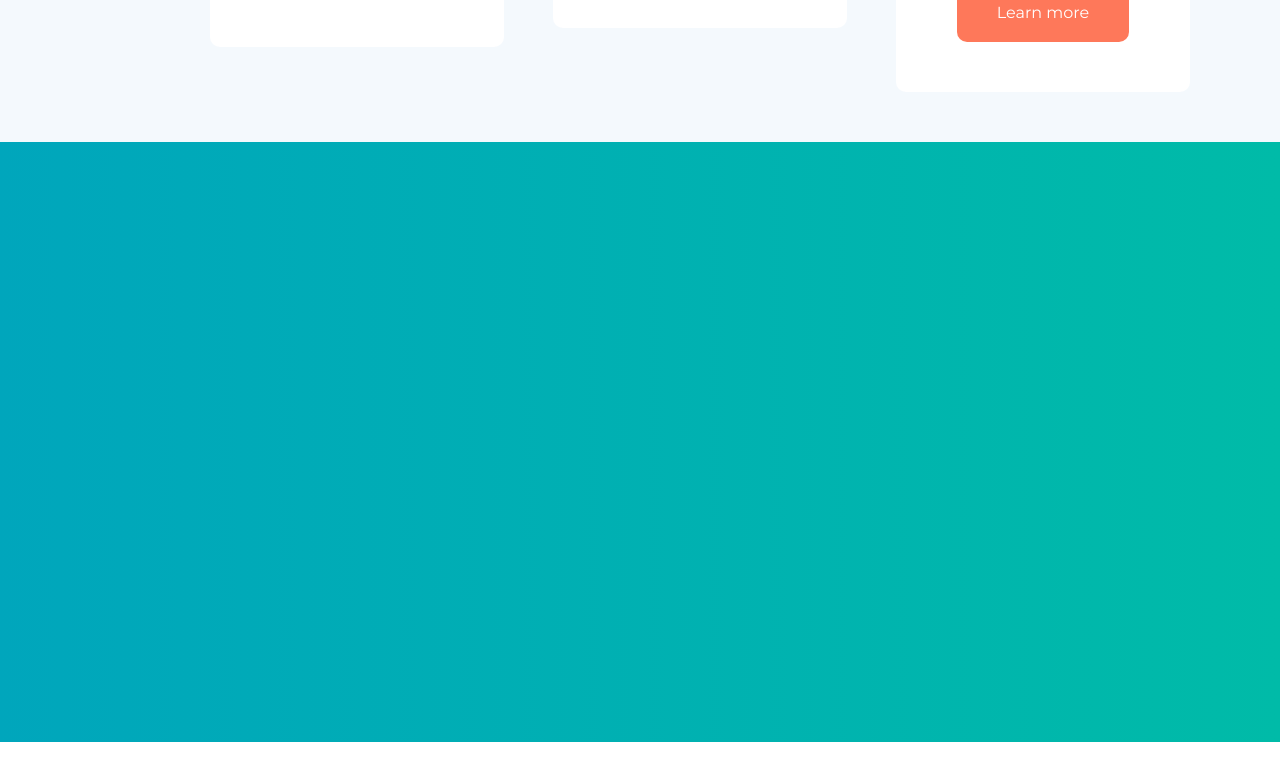
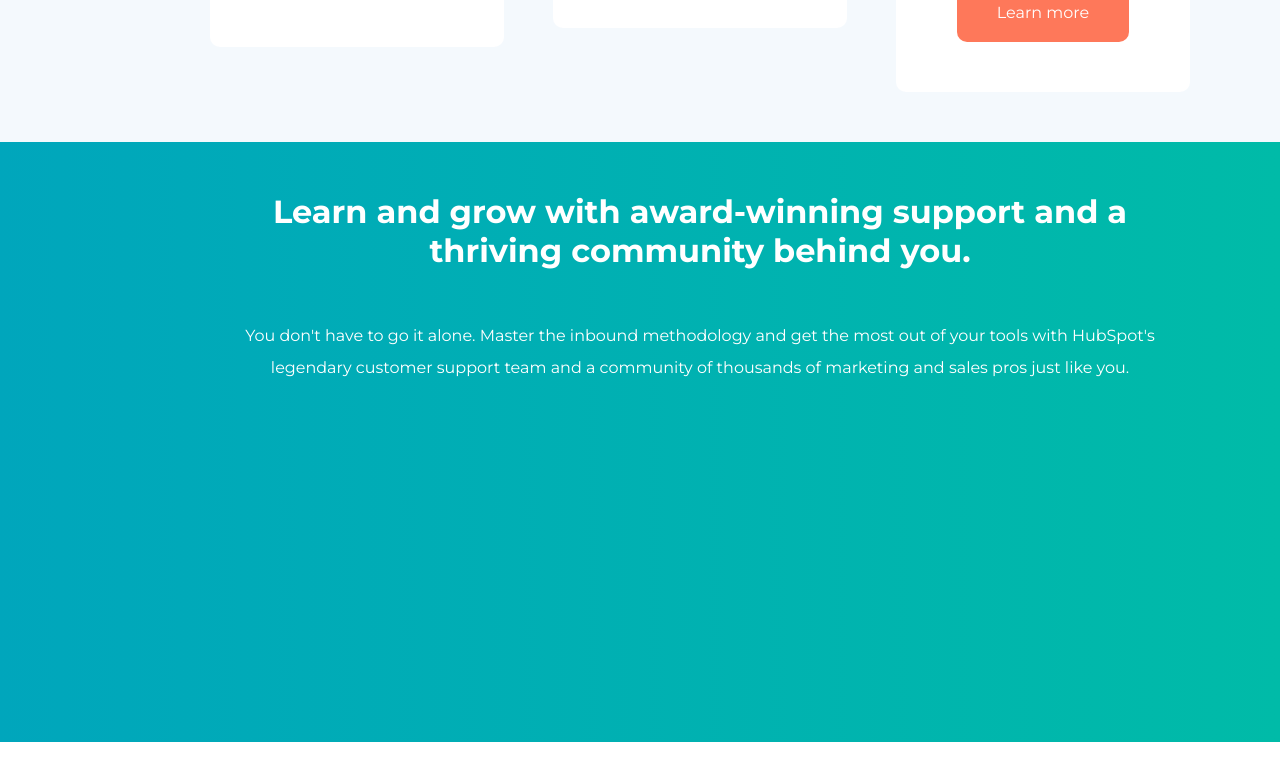
Before and after one commit to lorismatteri/htmlcss-hubspot, a plain HTML site: page index.html in a window 1280 px wide. Shown: the part 2292-3072 px from the top of the page. Drawn offline with Linux system fonts and the light colour scheme.

Commit message:
iniziata seconda sezione del main
inseriti titolo e paragrafo in row grandient, centrati

```diff
--- a/css/style.css
+++ b/css/style.css
@@ -32,10 +32,6 @@ body {
 .f_left {
   float: left;
 }
-
-/* #site_content {
-  height: 3000px;
-} */
 
 #site_footer {
   height: 400px;
@@ -295,6 +291,17 @@ body {
 .gradient {
   height: 600px;
   background-image: linear-gradient(to right, #00a6bc, #00bda6);
+  color: white;
+}
+
+.gradient_title h2 {
+  font-size: 2em;
+  padding: 50px 10px;
+}
+
+.gradient_title p {
+  line-height: 2em;
+  padding-bottom: 50px;
 }
 
 .row_white {
--- a/index.html
+++ b/index.html
@@ -187,6 +187,14 @@
       <!-- SEZIONE COMMUNITY -->
       <div class="row gradient">
 
+        <div class="container">
+          <div class="gradient_title center">
+            <h2>Learn and grow with award-winning support and a thriving community behind you.</h2>
+            <p>You don't have to go it alone. Master the inbound methodology and get the most out of your tools with HubSpot's legendary customer support team and a community of thousands of marketing and sales pros just like you.</p>
+          </div>
+
+        </div>
+
       </div>
       <!-- /FINE SEZIONE COMMUNITY -->
 
```
Also changed, not shown: img/HubSpot-App-Marketplace.webp (added), img/customers.svg (added), img/followers.svg (added), img/globe.svg (added), img/hands.svg (added), img/hubspot_academy.svg (added), img/hubspot_blogs.svg (added), img/inbound.svg (added).
